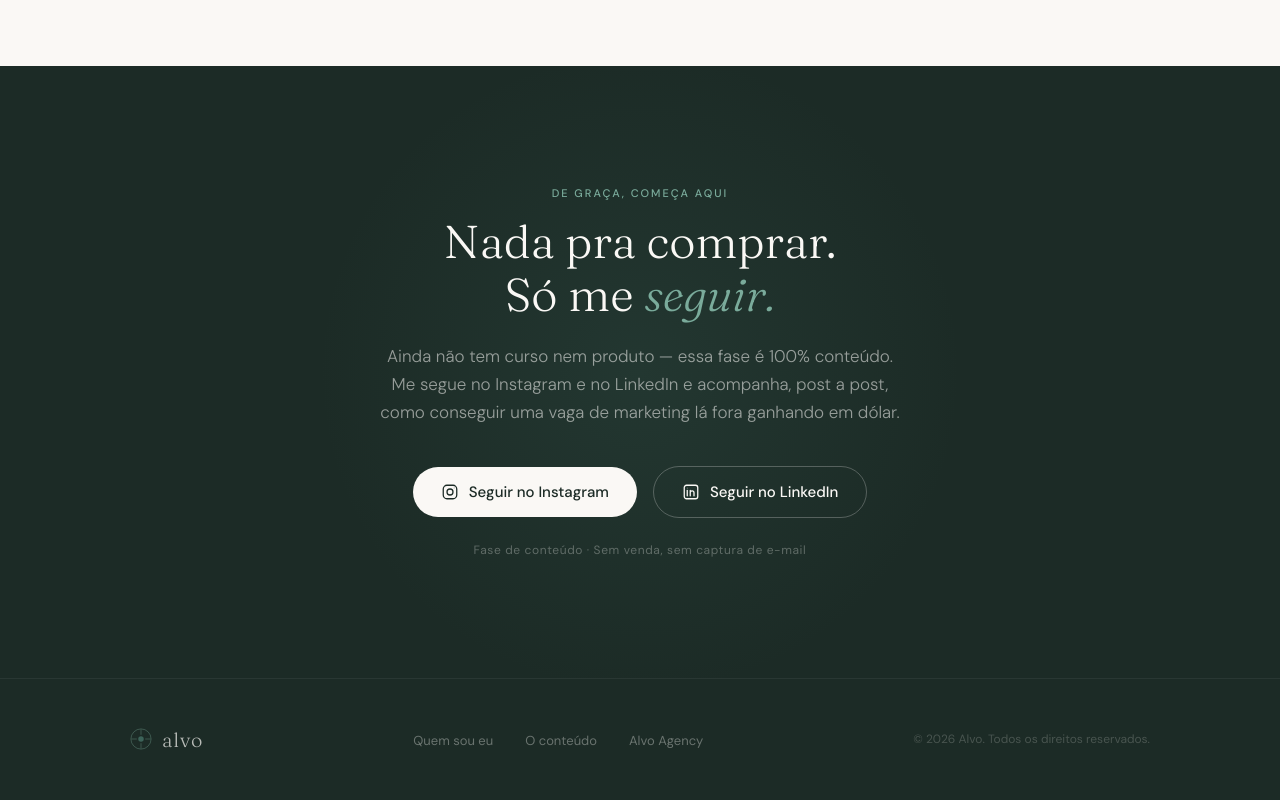
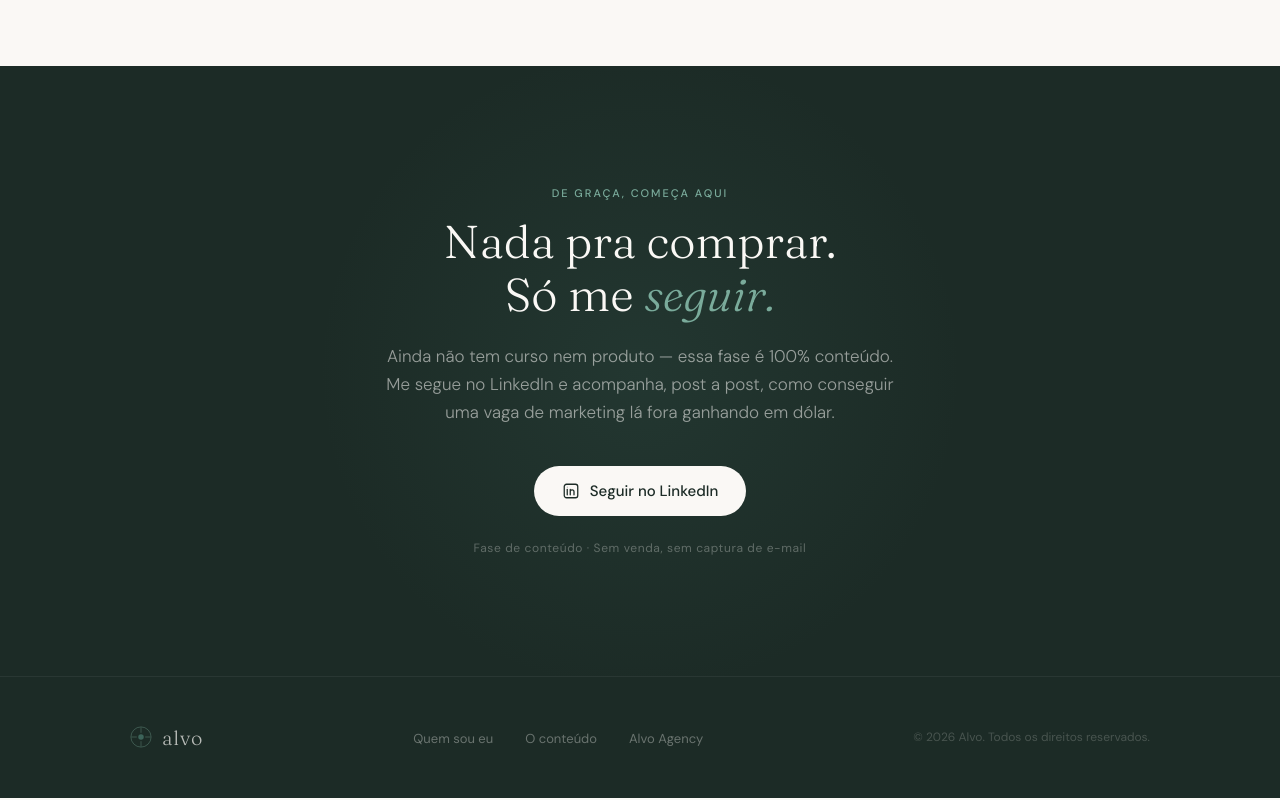
Before and after one commit to thewatermouse/watermouse-vagas-marketing, a plain HTML site: page index.html in a window 1280 px wide. Shown: the part 2105-2905 px from the top of the page. Drawn offline with Linux system fonts and the light colour scheme.

Commit message:
Drop Instagram CTA; LinkedIn becomes sole social CTA
No Instagram account — remove the IG button, promote LinkedIn to the primary
solid CTA, and update copy that referenced Instagram.

Co-Authored-By: Claude Opus 4.8 <noreply@anthropic.com>

```diff
--- a/index.html
+++ b/index.html
@@ -446,7 +446,7 @@
       <div class="founder-body">
         <p>Sou o Rodrigo. Trabalho com marketing digital há 6 anos e os últimos 4 foram inteiros em inglês — reuniões, relatórios, negociação, o dia a dia com times e clientes fora do Brasil.</p>
         <p>Nesse caminho eu fundei a <a href="https://alvo.agency" target="_blank" rel="noopener">Alvo</a>, minha própria agência de Google Ads pra eCommerce europeu. Ou seja: passei por conseguir o trabalho, entregar em inglês e construir algo em cima disso.</p>
-        <p>Aqui eu abro esse processo. Sem curso, sem venda — por enquanto é só conteúdo gratuito no Instagram e no LinkedIn pra quem quer o mesmo: uma vaga remota de marketing lá fora, pagando em dólar.</p>
+        <p>Aqui eu abro esse processo. Sem curso, sem venda — por enquanto é só conteúdo gratuito no LinkedIn pra quem quer o mesmo: uma vaga remota de marketing lá fora, pagando em dólar.</p>
       </div>
     </div>
   </div>
@@ -502,17 +502,12 @@
       Só me <em>seguir.</em>
     </h2>
     <p class="cta-sub">
-      Ainda não tem curso nem produto — essa fase é 100% conteúdo. Me segue no Instagram e no
-      LinkedIn e acompanha, post a post, como conseguir uma vaga de marketing lá fora ganhando em dólar.
+      Ainda não tem curso nem produto — essa fase é 100% conteúdo. Me segue no LinkedIn e
+      acompanha, post a post, como conseguir uma vaga de marketing lá fora ganhando em dólar.
     </p>
     <div class="social-actions">
-      <!-- TODO: trocar href="#" pela URL real do Instagram -->
-      <a href="#" class="btn-social btn-ig" data-todo="instagram-url">
-        <svg width="18" height="18" viewBox="0 0 24 24" fill="none" stroke="#1C2B26" stroke-width="1.7" stroke-linecap="round" stroke-linejoin="round"><rect x="3" y="3" width="18" height="18" rx="5"/><circle cx="12" cy="12" r="4"/><circle cx="17.5" cy="6.5" r="0.6" fill="#1C2B26" stroke="none"/></svg>
-        Seguir no Instagram
-      </a>
-      <a href="https://www.linkedin.com/in/rodrigo-sanematsu-kato/" class="btn-social btn-li" target="_blank" rel="noopener">
-        <svg width="18" height="18" viewBox="0 0 24 24" fill="none" stroke="#FAF8F5" stroke-width="1.7" stroke-linecap="round" stroke-linejoin="round"><rect x="3" y="3" width="18" height="18" rx="3"/><line x1="7" y1="10" x2="7" y2="17"/><circle cx="7" cy="6.8" r="0.6" fill="#FAF8F5" stroke="none"/><path d="M11 17v-4a2.5 2.5 0 0 1 5 0v4M11 10v7"/></svg>
+      <a href="https://www.linkedin.com/in/rodrigo-sanematsu-kato/" class="btn-social btn-ig" target="_blank" rel="noopener">
+        <svg width="18" height="18" viewBox="0 0 24 24" fill="none" stroke="#1C2B26" stroke-width="1.7" stroke-linecap="round" stroke-linejoin="round"><rect x="3" y="3" width="18" height="18" rx="3"/><line x1="7" y1="10" x2="7" y2="17"/><circle cx="7" cy="6.8" r="0.6" fill="#1C2B26" stroke="none"/><path d="M11 17v-4a2.5 2.5 0 0 1 5 0v4M11 10v7"/></svg>
         Seguir no LinkedIn
       </a>
     </div>
```
